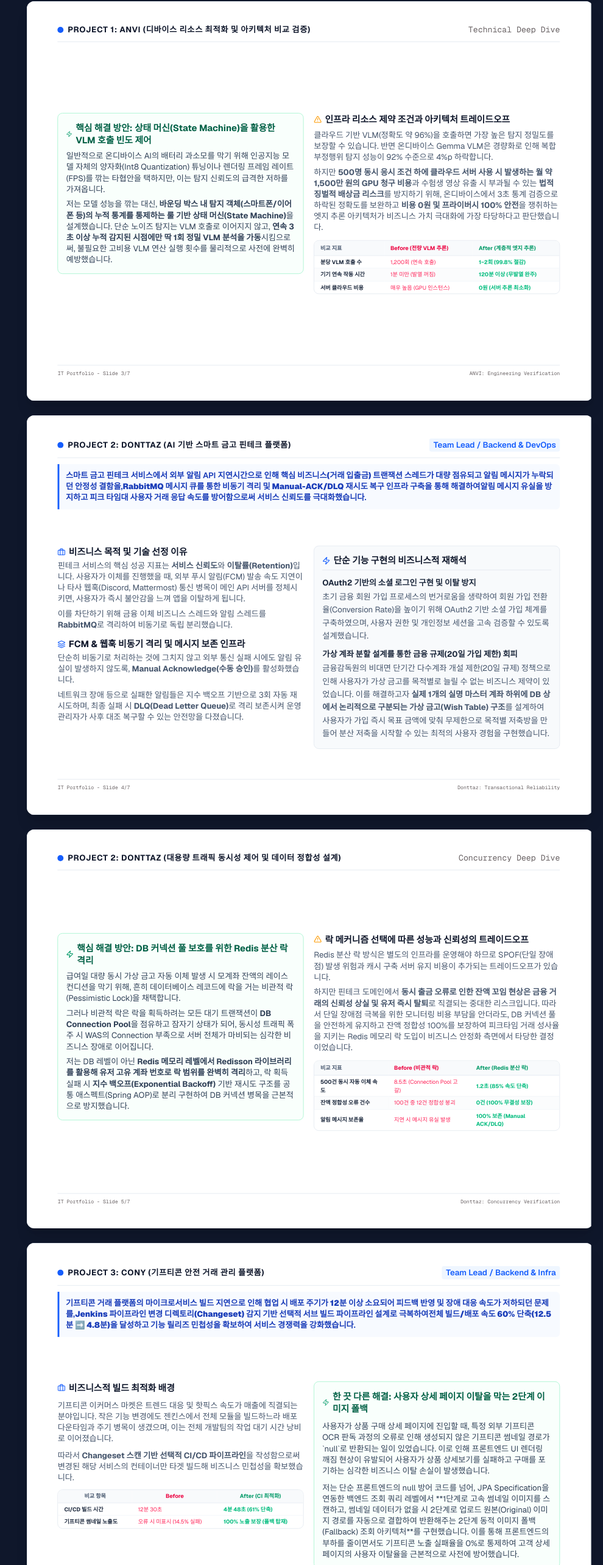
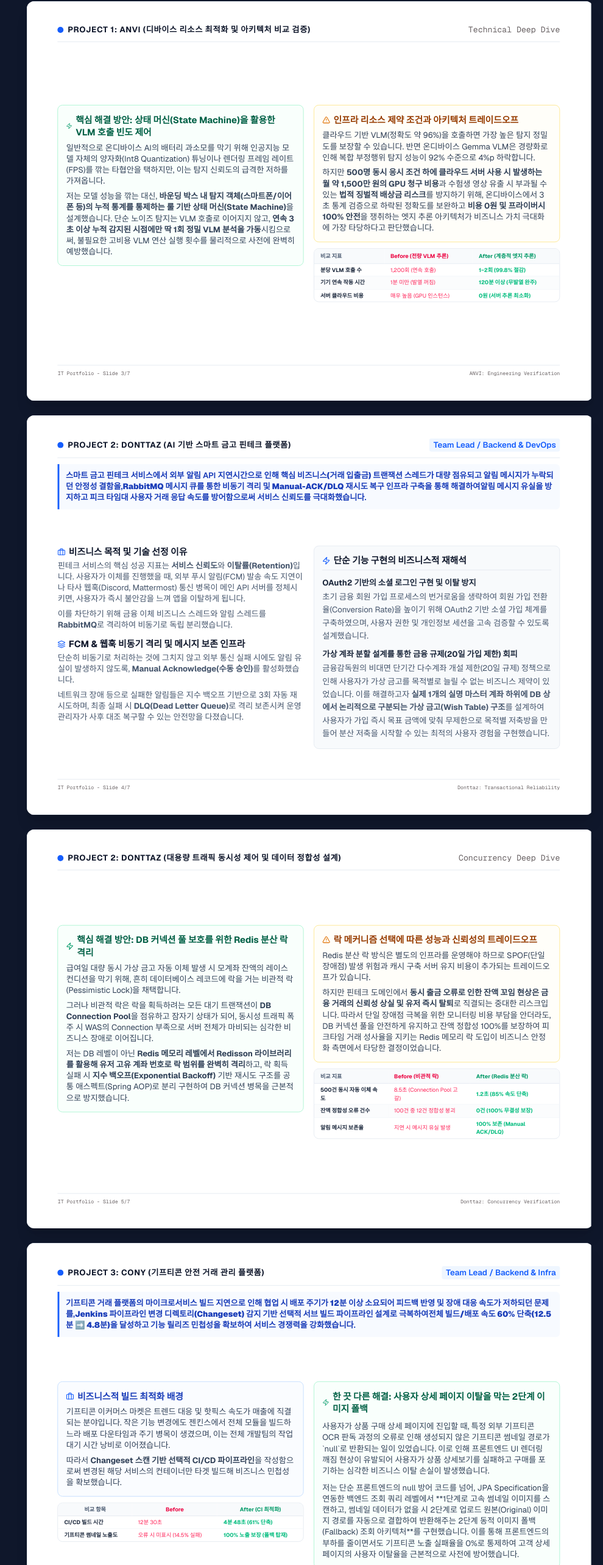
Before and after one commit to hju00/hju00.github.io, a Next.js app: page /pdf-portfolio in a window 1280 px wide. Shown: the part 1509-4075 px from the top of the page at 61% size, without its empty margins (290-1280 px from the left). Built offline with nearby package versions, Linux system fonts and the light colour scheme.

Commit message:
style: Wrap Trade-off and Background sections in styled cards for improved visual balance

```diff
--- a/app/pdf-portfolio/page.tsx
+++ b/app/pdf-portfolio/page.tsx
@@ -378,17 +378,17 @@ export default function PdfPortfolio() {
           </div>
 
           {/* 트레이드오프 & 논리적 의사결정 */}
-          <div className="col-span-6 space-y-3.5">
-            <div className="space-y-2">
-              <div className="flex items-center gap-1.5 text-sm font-bold text-slate-900 dark:text-white">
-                <AlertTriangle className="h-4 w-4 text-amber-500" />
+          <div className="col-span-6 space-y-3">
+            <div className="bg-amber-50/30 dark:bg-amber-950/10 border border-amber-200 dark:border-amber-900/50 p-4 rounded-lg space-y-2">
+              <div className="flex items-center gap-1.5 text-sm font-bold text-amber-800 dark:text-amber-300">
+                <AlertTriangle className="h-4 w-4 text-amber-600" />
                 <h3>인프라 리소스 제약 조건과 아키텍처 트레이드오프</h3>
               </div>
-              <p className="text-xs text-slate-600 dark:text-slate-400 leading-relaxed font-normal font-medium">
+              <p className="text-xs text-slate-700 dark:text-slate-300 leading-relaxed font-normal">
                 클라우드 기반 VLM(정확도 약 96%)을 호출하면 가장 높은 탐지 정밀도를 보장할 수 있습니다.
                 반면 온디바이스 Gemma VLM은 경량화로 인해 복합 부정행위 탐지 성능이 92% 수준으로 4%p 하락합니다.
               </p>
-              <p className="text-xs text-slate-600 dark:text-slate-400 leading-relaxed font-normal font-medium mt-2">
+              <p className="text-xs text-slate-700 dark:text-slate-300 leading-relaxed font-normal mt-2">
                 하지만 <strong>500명 동시 응시 조건 하에 클라우드 서버 사용 시 발생하는 월 약 1,500만 원의 GPU 청구 비용</strong>과 수험생 영상 유출 시 부과될 수 있는 <strong>법적 징벌적 배상금 리스크</strong>를 방지하기 위해, 온디바이스에서 3초 통계 검증으로 하락된 정확도를 보완하고 <strong>비용 0원 및 프라이버시 100% 안전</strong>을 쟁취하는 엣지 추론 아키텍처가 비즈니스 가치 극대화에 가장 타당하다고 판단했습니다.
               </p>
             </div>
@@ -552,16 +552,16 @@ export default function PdfPortfolio() {
           </div>
 
           {/* 트레이드오프 & 논리적 의사결정 */}
-          <div className="col-span-6 space-y-3.5">
-            <div className="space-y-2">
-              <div className="flex items-center gap-1.5 text-sm font-bold text-slate-900 dark:text-white">
-                <AlertTriangle className="h-4 w-4 text-amber-500" />
+          <div className="col-span-6 space-y-3">
+            <div className="bg-amber-50/30 dark:bg-amber-950/10 border border-amber-200 dark:border-amber-900/50 p-4 rounded-lg space-y-2">
+              <div className="flex items-center gap-1.5 text-sm font-bold text-amber-800 dark:text-amber-300">
+                <AlertTriangle className="h-4 w-4 text-amber-600" />
                 <h3>락 메커니즘 선택에 따른 성능과 신뢰성의 트레이드오프</h3>
               </div>
-              <p className="text-xs text-slate-600 dark:text-slate-400 leading-relaxed font-normal font-medium">
+              <p className="text-xs text-slate-700 dark:text-slate-300 leading-relaxed font-normal">
                 Redis 분산 락 방식은 별도의 인프라를 운영해야 하므로 SPOF(단일 장애점) 발생 위험과 캐시 구축 서버 유지 비용이 추가되는 트레이드오프가 있습니다.
               </p>
-              <p className="text-xs text-slate-600 dark:text-slate-400 leading-relaxed font-normal font-medium mt-2">
+              <p className="text-xs text-slate-700 dark:text-slate-300 leading-relaxed font-normal mt-2">
                 하지만 핀테크 도메인에서 <strong>동시 출금 오류로 인한 잔액 꼬임 현상은 금융 거래의 신뢰성 상실 및 유저 즉시 탈퇴</strong>로 직결되는 중대한 리스크입니다.
                 따라서 단일 장애점 극복을 위한 모니터링 비용 부담을 안더라도, DB 커넥션 풀을 안전하게 유지하고 잔액 정합성 100%를 보장하여 피크타임 거래 성사율을 지키는 Redis 메모리 락 도입이 비즈니스 안정화 측면에서 타당한 결정이었습니다.
               </p>
@@ -631,17 +631,19 @@ export default function PdfPortfolio() {
         <div className="grid grid-cols-12 gap-5 my-auto">
           {/* 비즈니스적 맥락 & 빌드 최적화 */}
           <div className="col-span-6 space-y-3">
-            <div className="flex items-center gap-1.5 text-sm font-bold text-slate-900 dark:text-white">
+            <div className="bg-blue-50/30 dark:bg-blue-950/10 border border-blue-200 dark:border-blue-900/50 p-4 rounded-lg space-y-2">
+              <div className="flex items-center gap-1.5 text-sm font-bold text-blue-800 dark:text-blue-300">
                 <Briefcase className="h-4 w-4 text-blue-600" />
                 <h3>비즈니스적 빌드 최적화 배경</h3>
               </div>
-            <p className="text-xs text-slate-600 dark:text-slate-400 leading-relaxed font-normal">
+              <p className="text-xs text-slate-700 dark:text-slate-300 leading-relaxed font-normal">
                 기프티콘 이커머스 마켓은 트렌드 대응 및 핫픽스 속도가 매출에 직결되는 분야입니다.
                 작은 기능 변경에도 젠킨스에서 전체 모듈을 빌드하느라 배포 다운타임과 주기 병목이 생겼으며, 이는 전체 개발팀의 작업 대기 시간 낭비로 이어졌습니다.
               </p>
-            <p className="text-xs text-slate-600 dark:text-slate-400 leading-relaxed font-normal mt-2">
+              <p className="text-xs text-slate-700 dark:text-slate-300 leading-relaxed font-normal mt-2">
                 따라서 <strong>Changeset 스캔 기반 선택적 CI/CD 파이프라인</strong>을 작성함으로써 변경된 해당 서비스의 컨테이너만 타겟 빌드해 비즈니스 민첩성을 확보했습니다.
               </p>
+            </div>
 
             <div className="border rounded-lg overflow-hidden border-slate-200 dark:border-slate-800">
               <table className="w-full text-[11px] text-slate-600 dark:text-slate-400">
```
Lines whose indentation alone changed are shown as unchanged.
